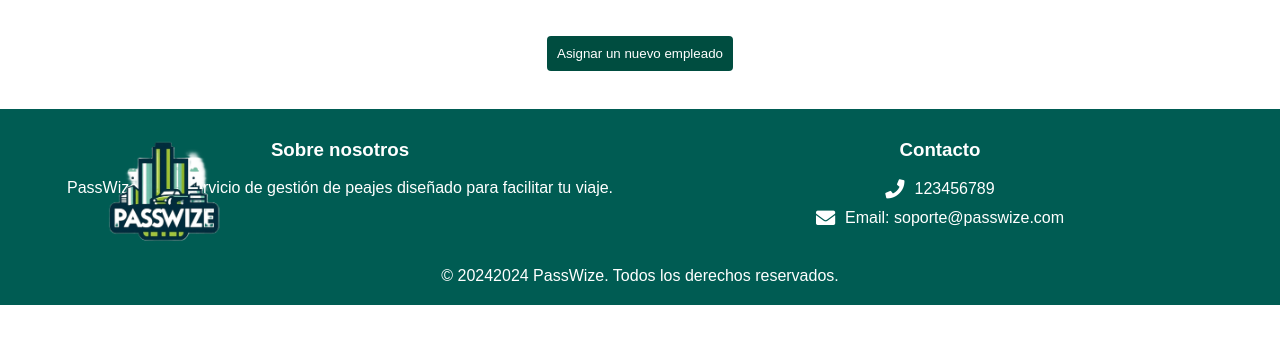
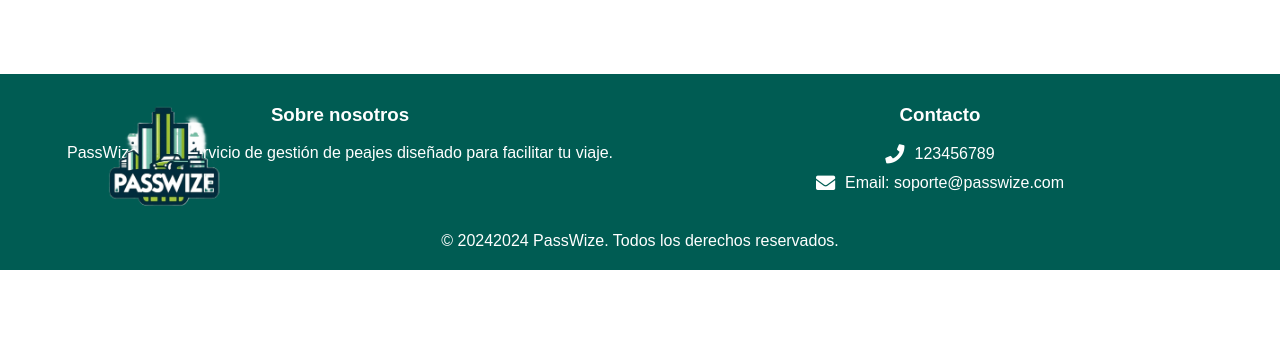
Before and after one commit to AnaBQS0107/ProyectoFinal--IngSoft, a PHP site: page /ListaDeEmpleados.php in a window 1280 px wide. Shown: the part 234-578 px from the top of the page. Run offline with PHP 8.4, Linux system fonts and the light colour scheme; data that the repository does not hold is empty.

Commit message:
se quito un boton

```diff
--- a/Vista/ListaDeEmpleados.php
+++ b/Vista/ListaDeEmpleados.php
@@ -84,10 +84,6 @@ $trabajadoresTabla = new TrabajadoresTabla();
         </table>
         <br><br>
         <div class="div_btn">
-            <center>
-                <button type="button" class="btn_asignar"
-                    onclick="location.href='../Vista/IngresarUsuario.php'">Asignar un nuevo empleado</button>
-            </center>
         </div>
 
         <br>
```
